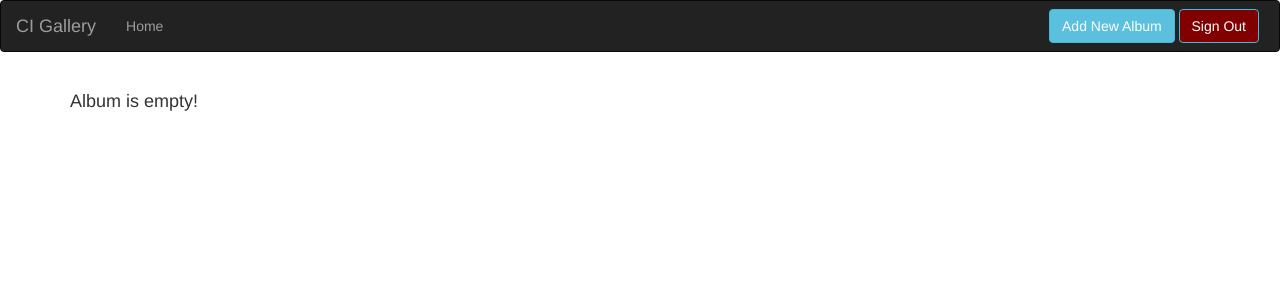
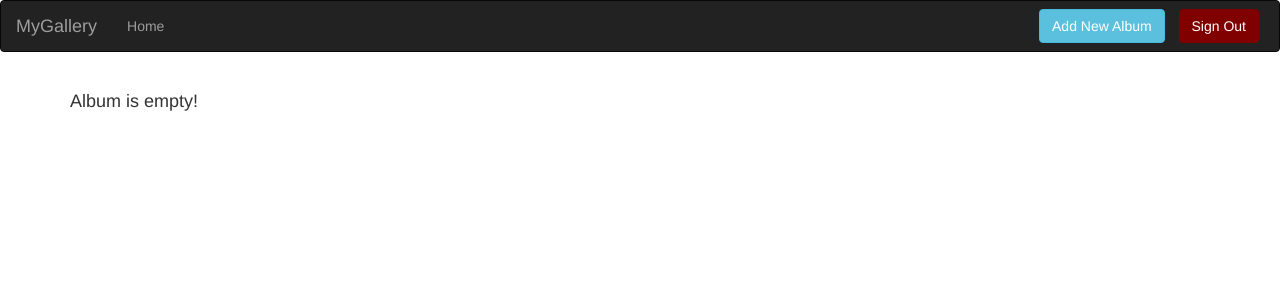
Before and after one commit to HazemuH/Project-labti-S7, a CodeIgniter app: page /database/index.php/albums/album/1 in a window 1280 px wide. Shown: the top 300 px of the page. Run offline with CodeIgniter, Linux system fonts and the light colour scheme; data that the repository does not hold is empty.

Commit message:
update nama dan button sedikit

```diff
--- a/application/views/partials/header.php
+++ b/application/views/partials/header.php
@@ -1,6 +1,6 @@
 <head>
 	<meta charset="utf-8">
-	<title>Codeigniter Gallery with jQuery File Upload</title>
+	<title>MyGallery</title>
 
 	<link rel="stylesheet" href="<?php echo base_url()?>application/third_party/libs/css/bootstrap.min.css">
 	<script src="<?php echo base_url()?>application/third_party/libs/js/jquery-1.9.1.min.js"></script>
--- a/application/views/partials/navbar.php
+++ b/application/views/partials/navbar.php
@@ -2,7 +2,7 @@
 <nav class="navbar navbar-inverse">
   <div class="container-fluid">
     <div class="navbar-header">
-      <a class="navbar-brand" href="<?php echo base_url()?>">CI Gallery</a>
+      <a class="navbar-brand" href="<?php echo base_url()?>">MyGallery</a>
     </div>
     <ul class="nav navbar-nav">
       <li <?=$home_active?> ><a href="<?php echo base_url()?>">Home</a></li>
@@ -10,7 +10,7 @@
     </ul>
     <ul class="nav navbar-nav navbar-right" style="padding-right: 20px;">
       <a class="btn btn-info navbar-btn" href="<?php echo base_url().'album/create'?>">Add New Album</a>
-      <a class="btn btn-info" style="background-color: maroon; color: white;" href="<?=base_url('albums/logout')?>">Sign Out</a>
+      <a class="btn btn-info navbar-btn" style="background-color: maroon; color: white; border-color:maroon; margin-left:10px; " href="<?=base_url('albums/logout')?>">Sign Out</a>
     </ul>
   </div>
 </nav>
```
